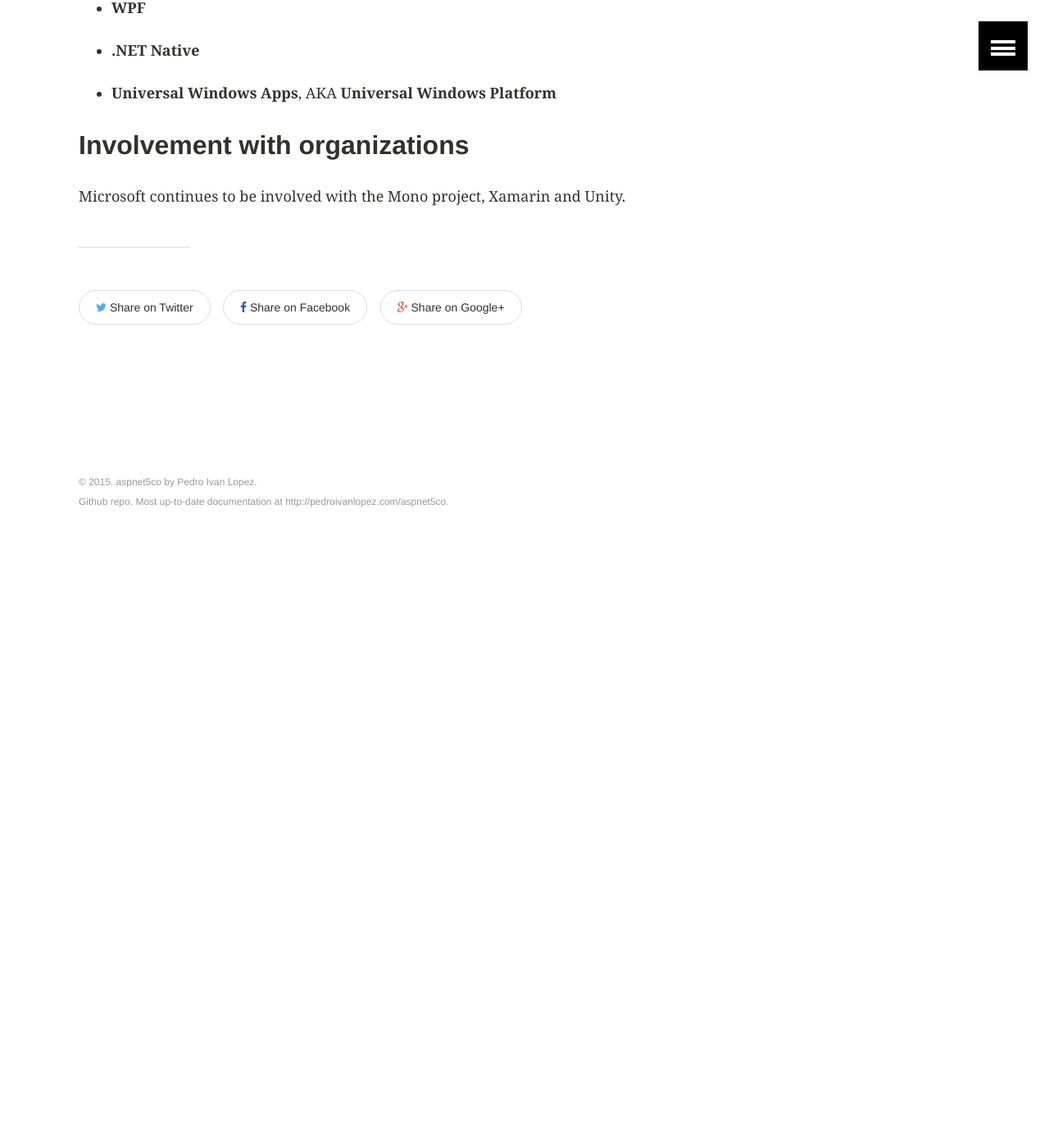
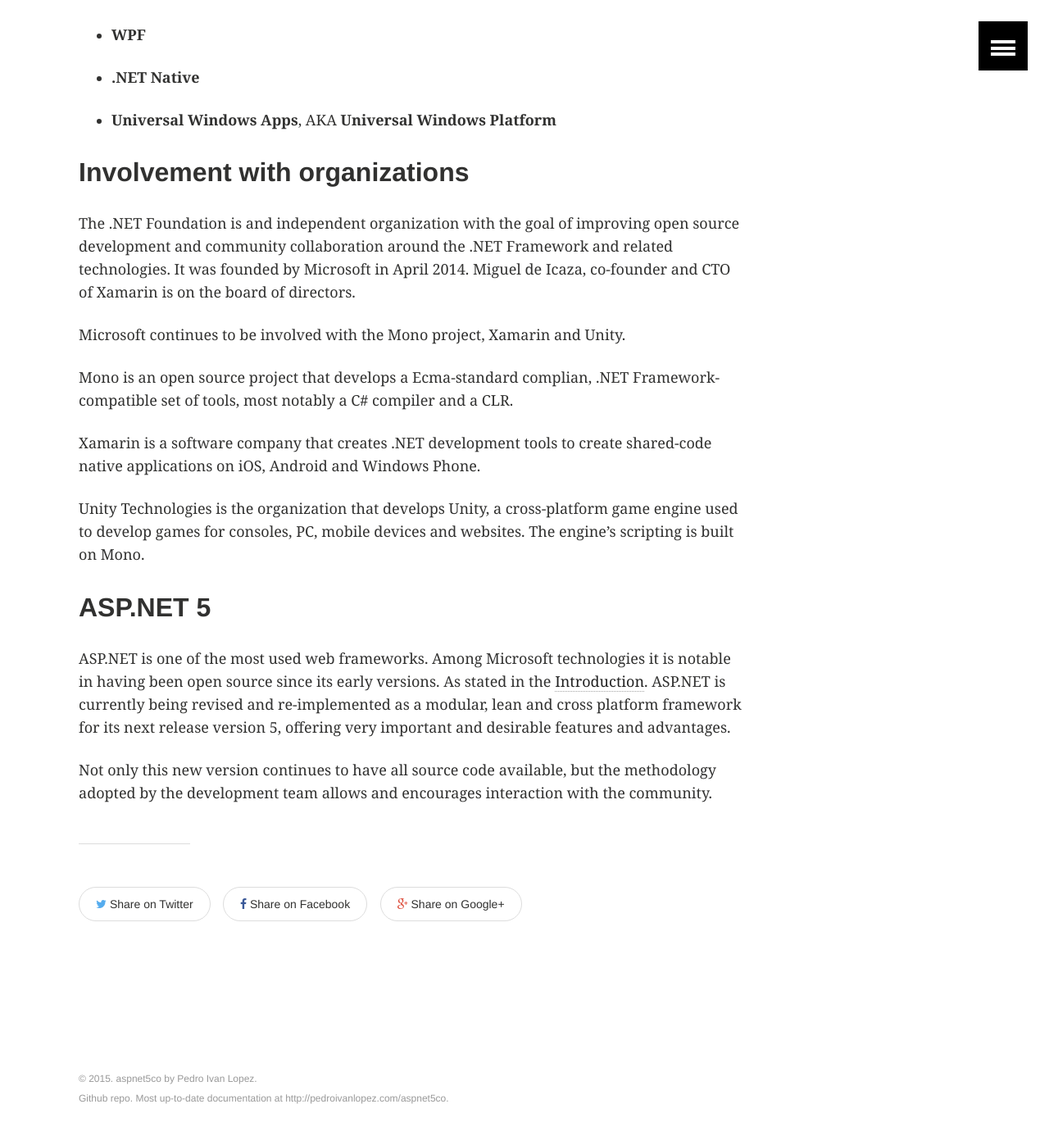
Before and after one commit to lopezpdvn/aspnet5co, a Jekyll site: the page built from pages/other.md, in a window 1280 px wide and 1400 px high, scrolled down 2140 px. Shown: the top 1386 px of the window at 82% size. Built offline with Jekyll 4.4.1, drawn with Linux system fonts in a browser that asks for light colours; before the commit the page ends 2838 px from its top, so only the background shows below that.

Commit message:
Section *Involvement with organizations*

```diff
--- a/pages/other.md
+++ b/pages/other.md
@@ -50,7 +50,7 @@ Regarding the software framework itself, from now on there will be 2 separate
   framework currently in development, which when released will be supported by
   Microsoft and the community on Windows, Linux and Mac OS X.
 
-  It is modular by design, and since it can be deployed itself as a Nuget
+* It is modular by design, and since it can be deployed itself as a Nuget
   package, it will make it possible for applications to ship with its own .NET
   framework without affecting other .NET applications running on the same
   machine, greatly simplifying deployment and package management. This means
@@ -83,4 +83,32 @@ of now:
 
 ## Involvement with organizations
 
+The .NET Foundation is and independent organization with the goal of improving
+open source development and community collaboration around the .NET Framework
+and related technologies. It was founded by Microsoft in April 2014. Miguel de
+Icaza, co-founder and CTO of Xamarin is on the board of directors.
+
 Microsoft continues to be involved with the Mono project, Xamarin and Unity.
+
+Mono is an open source project that develops a Ecma-standard complian, .NET
+Framework-compatible set of tools, most notably a C# compiler and a CLR.
+
+Xamarin is a software company that creates .NET development tools to create
+shared-code native applications on iOS, Android and Windows Phone.
+
+Unity Technologies is the organization that develops Unity, a cross-platform
+game engine used to develop games for consoles, PC, mobile devices and
+websites. The engine's scripting is built on Mono.
+
+## ASP.NET 5
+
+ASP.NET is one of the most used web frameworks. Among Microsoft technologies it
+is notable in having been open source since its early versions. As stated in
+the [Introduction]({{ site.baseurl }}/introduction). ASP.NET is currently being
+revised and re-implemented as a modular, lean and cross platform framework for
+its next release version 5, offering very important and desirable features and
+advantages.
+
+Not only this new version continues to have all source code available, but the
+methodology adopted by the development team allows and encourages interaction
+with the community.
```
Also changed, not shown: pages/references.md (+5 -1 lines), pages/index.md (renamed from index.md).
